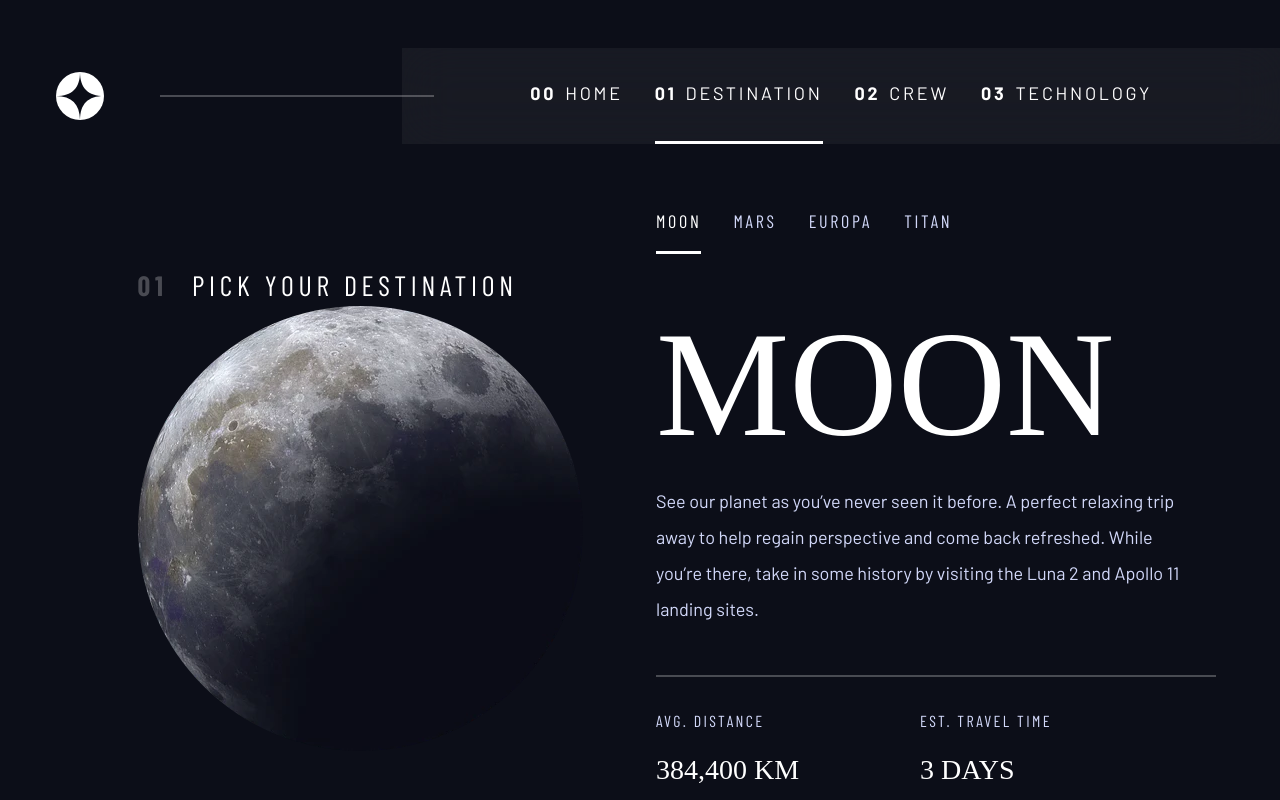
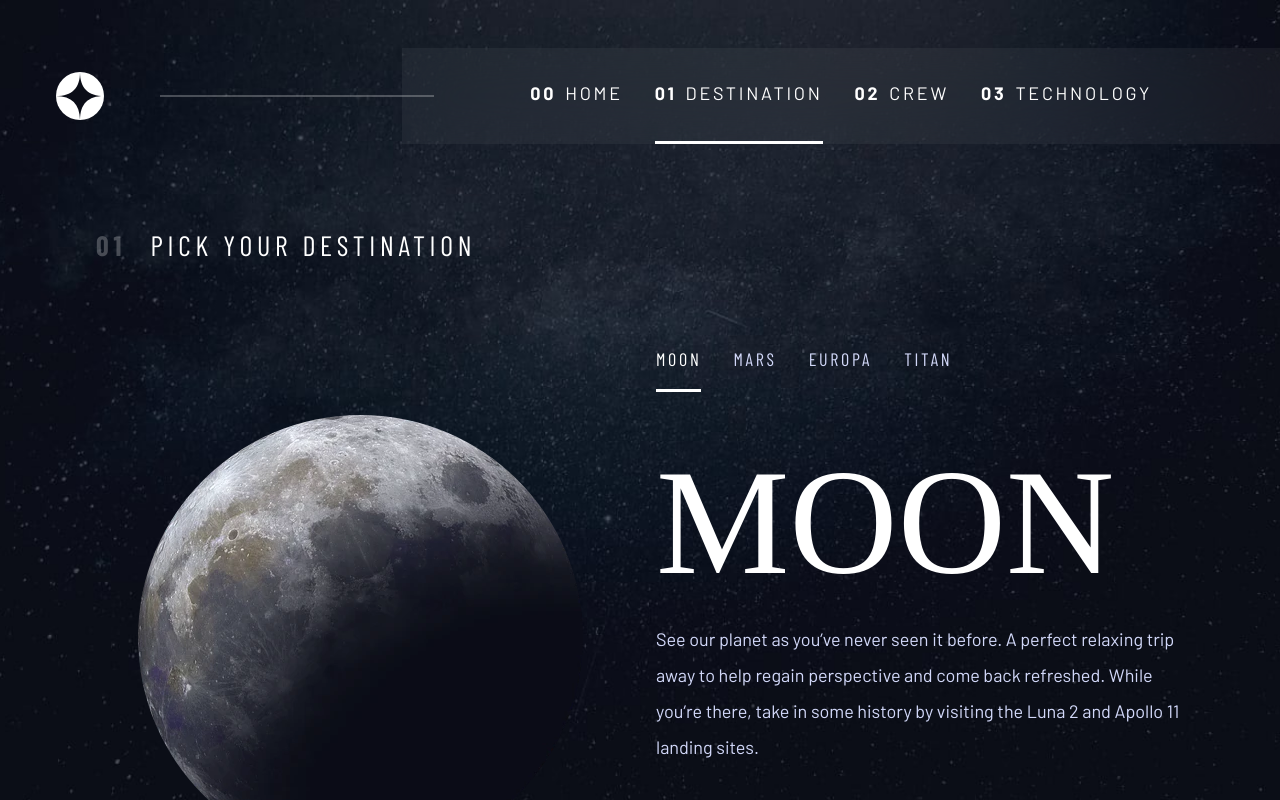
Before and after one commit to B1ack0ut1/frontendmentor-space-tourism-website, a Next.js app: page /destination in a window 1280 px wide. Shown: the top 800 px of the page. Built offline with nearby package versions, Linux system fonts and the light colour scheme; a web font is replaced by a local one.

Commit message:
Worked on Background and Navigation component, destination page, and css

```diff
--- a/src/app/components/Background.js
+++ b/src/app/components/Background.js
@@ -1,6 +1,5 @@
 "use client";
 import { usePathname } from "next/navigation";
-import { useState, useEffect } from "react";
 
 const Background = ({ children }) => {
   const pathname = usePathname();
@@ -11,11 +10,7 @@ const Background = ({ children }) => {
     "/crew": "crew",
     "/technology": "technology",
   };
-  return (
-    <div className={`background ${pathMap[pathname]}-background`}>
-      {children}
-    </div>
-  );
+  return <div className={`background destination-background`}>{children}</div>;
 };
 
 export default Background;
--- a/src/app/components/Navigation.js
+++ b/src/app/components/Navigation.js
@@ -18,7 +18,7 @@ const Navigation = () => {
       <div className="logo flex justify-center items-center">
         <img src="/shared/logo.svg" alt="logo" />
       </div>
-      <hr className="hr-line lg:border-white/25 lg:flex-1 lg:-mr-8 z-10" />
+      <hr className="nav-hr-line" />
       <button
         onClick={toggleNav}
         className="mobile-nav-toggle"
--- a/src/app/destination/page.js
+++ b/src/app/destination/page.js
@@ -14,25 +14,18 @@ const Destination = () => {
   return (
     <Background>
       <Navigation />
-      <main className="grid-container">
-        <div className="">
-          <h2 className="numbered-title">
+      <main className="grid-container grid-container--destination">
+        <h1 className="numbered-title">
           <span aria-hidden="true">01</span> Pick Your Destination
-          </h2>
-          <div className="">
+        </h1>
         <img src={selectedDestination.images.webp} alt="" />
-          </div>
-        </div>
-        <div>
         <menu className="underline-indicators destination-list">
           {destinations.map((destination) => (
             <li
               key={destination.name}
               className="uppercase ff-sans-cond letter-spacing-2"
               aria-selected={
-                  selectedDestination.name === destination.name
-                    ? "true"
-                    : "false"
+                selectedDestination.name === destination.name ? "true" : "false"
               }
               onClick={() => setSelectedDestination(destination)}
             >
@@ -40,24 +33,24 @@ const Destination = () => {
             </li>
           ))}
         </menu>
-          <h3 className="fs-900 ff-serif text-white destination-name">
+        <article>
+          <h2 className="fs-900 ff-serif text-white destination-name">
             {selectedDestination.name}
-          </h3>
+          </h2>
           <p className="destination-description">
             {selectedDestination.description}
           </p>
-          <hr className="hr-line lg:border-white/25 lg:flex-1 lg:-mr-8 z-10" />
           <div className="destination-travel-info">
             <div>
-              <h4>Avg. Distance</h4>
+              <h3>Avg. Distance</h3>
               <p>{selectedDestination.distance}</p>
             </div>
             <div>
-              <h4>Est. Travel Time</h4>
+              <h3>Est. Travel Time</h3>
               <p>{selectedDestination.travel}</p>
             </div>
           </div>
-        </div>
+        </article>
       </main>
     </Background>
   );
--- a/src/app/globals.css
+++ b/src/app/globals.css
@@ -30,8 +30,8 @@
   --fs-900: clamp(5rem, 8vw + 1rem, 9.375rem);
   --fs-800: 3.5rem;
   --fs-700: 1.5rem;
-  --fs-600: 1rem;
-  --fs-500: 1.75rem;
+  --fs-600: 1.25rem;
+  --fs-500: 1rem;
   --fs-400: 0.9375rem;
   --fs-300: 1rem;
   --fs-200: 0.875rem;
@@ -48,6 +48,8 @@
     --fs-800: 5rem;
     --fs-700: 2.5rem;
     --fs-600: 1.5rem;
+    --fs-500: 1.25rem;
+
     --fs-400: 1rem;
   }
 }
@@ -57,6 +59,8 @@
     --fs-800: 6.25rem;
     --fs-700: 3.5rem;
     --fs-600: 2rem;
+    --fs-500: 1.75rem;
+
     --fs-400: 1.125rem;
   }
 }
@@ -76,6 +80,7 @@ body {
 
   font-family: var(--ff-sans-normal);
   font-size: var(--fs-400);
+  overflow-x: hidden;
 }
 
 h1,
@@ -253,9 +258,10 @@ p {
     text-align: center;
     place-items: center;
     padding-inline: 2rem;
+    padding-bottom: 3rem;
   }
 
-  @media (min-width: 64rem) {
+  @media (min-width: 76rem) {
     .grid-container {
       text-align: left;
       column-gap: var(--container-gap, 2rem);
@@ -264,19 +270,38 @@ p {
           1fr
         );
     }
-    .grid-container > *:first-child {
+    .grid-container--home > *:first-child {
       grid-column: 2;
     }
 
-    .grid-container > *:last-child {
+    .grid-container--home > *:last-child {
       grid-column: 3;
     }
   }
 
-  @media (min-width: 64rem) {
+  @media (min-width: 76rem) {
     .grid-container--home {
       padding-bottom: max(6rem, 25vh);
       align-items: end;
+    }
+  }
+
+  .grid-container--destination {
+    grid-template-areas:
+      "title"
+      "image"
+      "tabs"
+      "content";
+  }
+
+  @media (min-width: 76rem) {
+    .grid-container--destination {
+      grid-template-areas:
+        ". title title ."
+        ". image tabs ."
+        ". image content .";
+      place-items: start;
+      align-content: start;
     }
   }
 
@@ -292,6 +317,37 @@ p {
     color: hsl(var(--clr-white) / 0.25);
     margin-right: 0.5em;
     font-weight: 700;
+  }
+
+  /* .grid-container .left-portion {
+    width: 100%;
+    text-align: start;
+  } */
+
+  .grid-container--destination .numbered-title {
+    grid-area: title;
+  }
+
+  @media (min-width: 40rem) {
+    .numbered-title {
+      justify-self: start;
+      margin-top: 2rem;
+      margin-bottom: 4rem;
+    }
+  }
+
+  .grid-container--destination img {
+    grid-area: image;
+    place-self: center;
+  }
+
+  .grid-container--destination menu {
+    grid-area: tabs;
+    margin-bottom: 3rem;
+  }
+
+  .grid-container--destination article {
+    grid-area: content;
   }
 
   .large-button {
@@ -355,7 +411,7 @@ p {
     height: 96px;
   }
 
-  @media (min-width: 64rem) {
+  @media (min-width: 76rem) {
     .primary-header {
       margin-block: 3rem;
     }
@@ -435,7 +491,7 @@ p {
     }
   }
 
-  @media (min-width: 40rem) and (max-width: 64rem) {
+  @media (min-width: 40rem) and (max-width: 76rem) {
     .primary-navigation {
       padding-inline: 2.25rem;
     }
@@ -445,7 +501,7 @@ p {
     }
   }
 
-  @media (min-width: 64rem) {
+  @media (min-width: 76rem) {
     .primary-navigation {
       padding-inline: 8rem;
     }
@@ -518,9 +574,9 @@ p {
     line-height: 2;
   }
 
-  @media (min-width: 64rem) {
-    .hr-line {
-      border: 1px solid hsl(var(--clr-white));
+  @media (min-width: 76rem) {
+    .nav-hr-line {
+      border: 1px solid hsl(var(--clr-white) / 0.25);
       flex: 1 1 0%;
       margin-right: -2rem;
       z-index: 10;
@@ -541,7 +597,7 @@ p {
     }
   }
 
-  @media (min-width: 64rem) {
+  @media (min-width: 76rem) {
     .home {
       background-image: url("/home/background-home-desktop.jpg");
     }
@@ -569,7 +625,7 @@ p {
     }
   }
 
-  @media (min-width: 64rem) {
+  @media (min-width: 76rem) {
     .home-background {
       background-image: url("/home/background-home-desktop.jpg");
     }
@@ -587,7 +643,7 @@ p {
     }
   }
 
-  @media (min-width: 64rem) {
+  @media (min-width: 76rem) {
     .destination-background {
       background-image: url("/destination/background-destination-desktop.jpg");
     }
@@ -599,32 +655,50 @@ p {
     --underline-gap: 1rem;
   }
 
-  @media (max-width: 64rem) {
+  @media (max-width: 76rem) {
     .destination-list {
       justify-content: center;
     }
   }
 
   .destination-name {
-    margin-top: 3rem;
     margin-bottom: 1rem;
     text-transform: uppercase;
   }
 
   .destination-description {
+    --line-height: 2em;
     color: hsl(var(--clr-light));
-    line-height: 2;
-    margin-bottom: 3rem;
+    line-height: var(--line-height);
+    margin-bottom: 4rem;
+    /* Want to have at least 3 lines worth of space for height */
+    min-height: calc(3 * var(--line-height));
   }
 
   .destination-travel-info {
     display: grid;
-    grid-template-columns: repeat(2, 1fr);
-    margin-block: 2rem;
+    grid-template-columns: 1fr;
+    padding-top: 2rem;
     text-transform: uppercase;
+    border-top: 1px solid hsl(var(--clr-white) / 0.25);
   }
 
-  .destination-travel-info > div > h4 {
+  @media (max-width: 48rem) {
+    .destination-travel-info {
+      gap: 2rem;
+    }
+  }
+
+  @media (min-width: 40rem) {
+    .destination-travel-info {
+      display: grid;
+      grid-template-columns: repeat(2, 1fr);
+      margin-top: 2rem;
+      text-transform: uppercase;
+    }
+  }
+
+  .destination-travel-info > div > h3 {
     font-family: var(--ff-sans-cond);
     font-size: var(--fs-300);
     letter-spacing: 2.36px;
```
Lines whose indentation alone changed are shown as unchanged.
